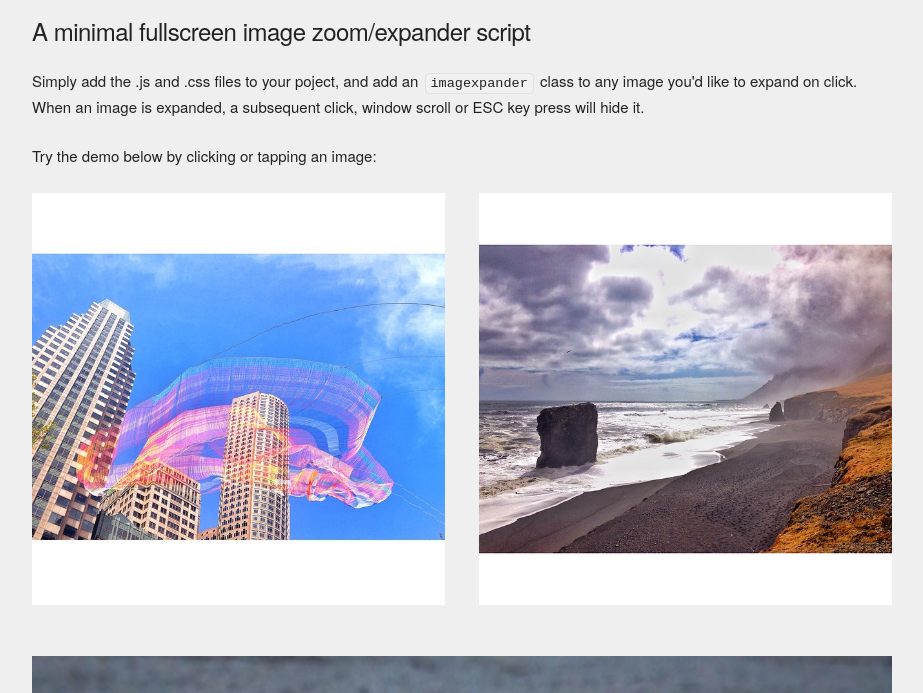
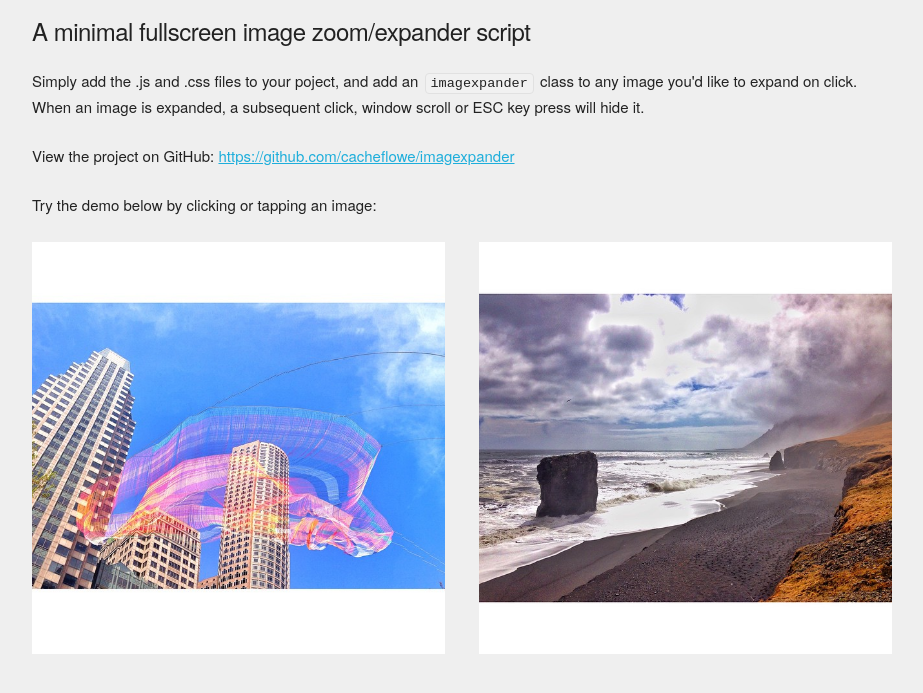
Before and after one commit to cacheflowe/imagexpander, a plain HTML site: page index.html in a window 1280 px wide. Shown: the part 107-800 px from the top of the page, without its empty margins (178-1101 px from the left). Drawn offline with Linux system fonts and the light colour scheme.

Commit message:
add link to github project page

```diff
--- a/index.html
+++ b/index.html
@@ -33,6 +33,7 @@
       <h1>Imagexpander</h1>
       <h5>A minimal fullscreen image zoom/expander script</h5>
       <p>Simply add the .js and .css files to your poject, and add an <code>imagexpander</code> class to any image you'd like to expand on click. When an image is expanded, a subsequent click, window scroll or ESC key press will hide it.</p>
+      <p>View the project on GitHub: <a href="https://github.com/cacheflowe/imagexpander">https://github.com/cacheflowe/imagexpander</a></p>
       <p>Try the demo below by clicking or tapping an image:</p>
       <div class="row">
         <div class="six columns">
```
